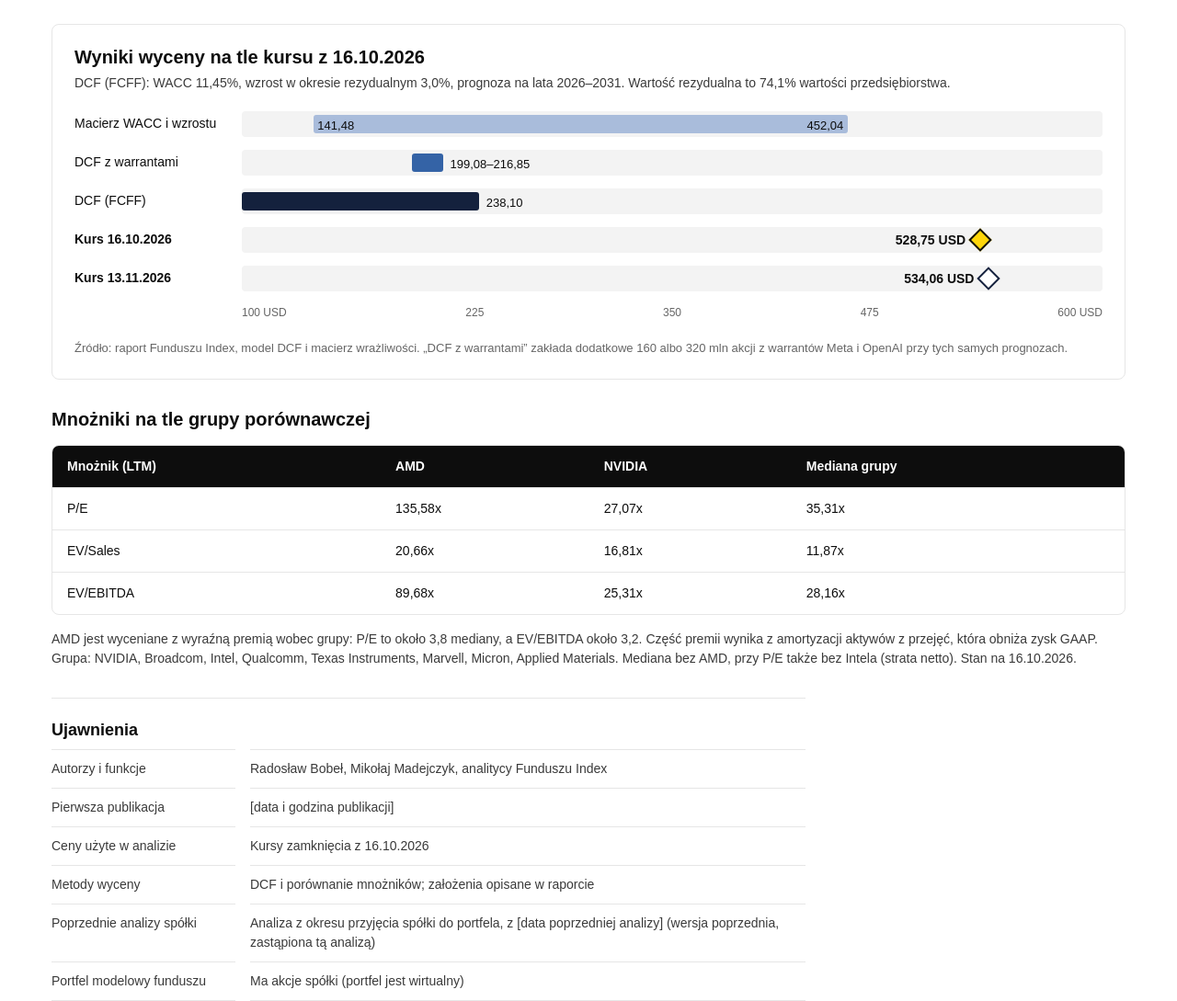
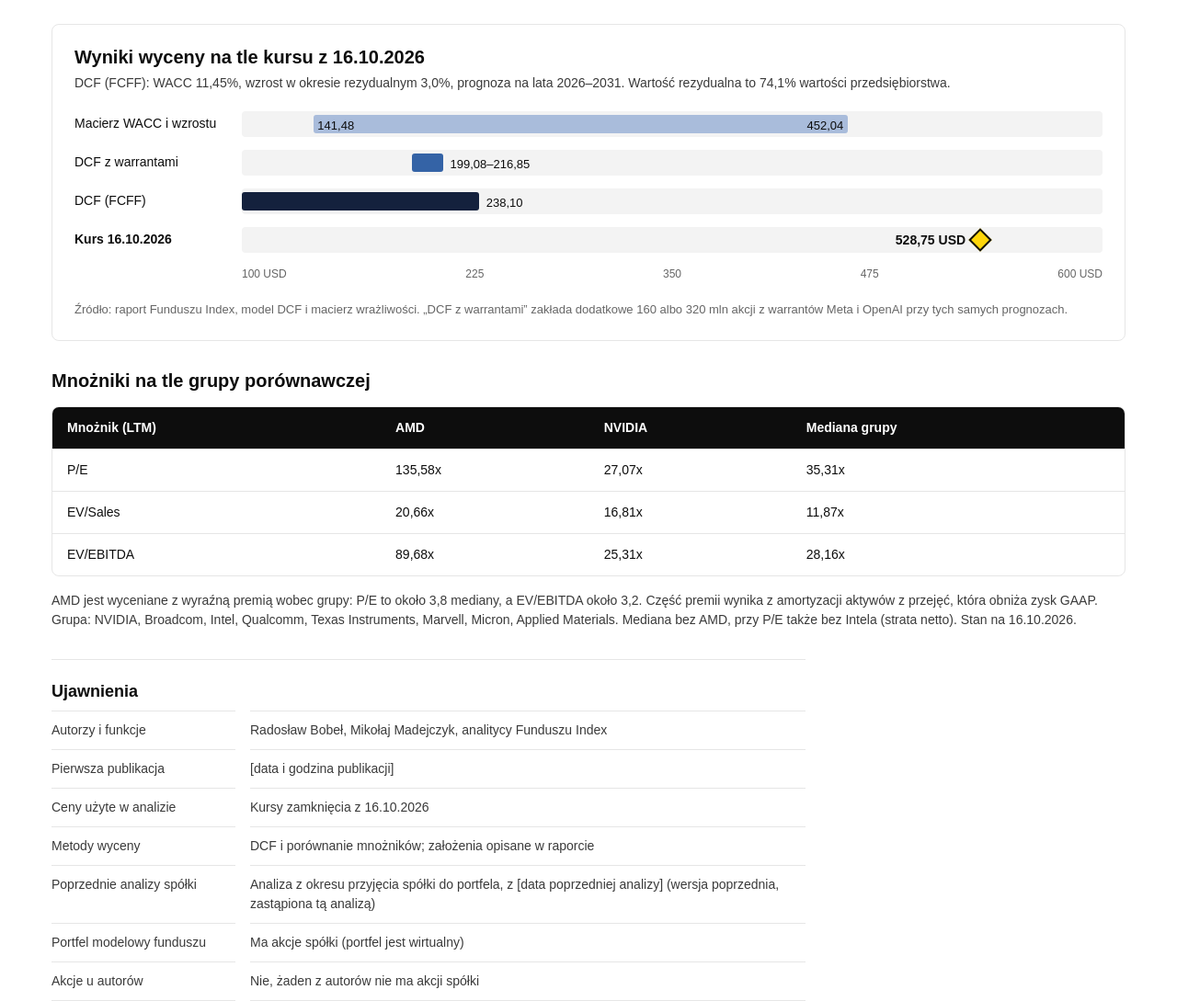
Before and after one commit to Fundusz-Index/fundusz-index-strona, a plain HTML site: page analizy/amd.html in a window 1280 px wide. Shown: the part 880-1969 px from the top of the page at 92% size. Drawn offline with Linux system fonts and the light colour scheme.

Commit message:
Analizy: wykres wyceny tylko z kursem z dnia raportu
Aktualny kurs zostaje w bloku pod opisem spółki.

Co-Authored-By: Claude Fable 5.2 <noreply@anthropic.com>
Claude-Session: https://claude.ai/code/session_01GJk3onLjiow6J3TLgBbiHk

```diff
--- a/analizy/amd.html
+++ b/analizy/amd.html
@@ -72,7 +72,7 @@
 <section class="card" aria-label="Wycena" style="padding:24px;gap:20px">
 <div style="display:flex;flex-direction:column;gap:6px"><h2 style="font-size:20px">Wyniki wyceny na tle kursu z 16.10.2026</h2>
 <p class="small" style="color:var(--ink-2)">DCF (FCFF): WACC 11,45%, wzrost w okresie rezydualnym 3,0%, prognoza na lata 2026–2031. Wartość rezydualna to 74,1% wartości przedsiębiorstwa.</p></div>
-<div class="ff" data-min="100" data-max="600" role="img" aria-label="Wyniki wyceny w USD na akcję: macierz WACC i wzrostu od 141,48 do 452,04, DCF z warrantami od 199,08 do 216,85, DCF 238,10, kurs 528,75">
+<div class="ff" role="img" aria-label="Wyniki wyceny w USD na akcję: macierz WACC i wzrostu od 141,48 do 452,04, DCF z warrantami od 199,08 do 216,85, DCF 238,10, kurs 528,75">
 <div class="ff-row"><span>Macierz WACC i wzrostu</span><div class="ff-track"><span style="left:8.3%;width:62.1%;top:4px;height:20px;background:var(--s4);border-radius:3px"></span><span class="tiny" style="left:8.8%;top:6px">141,48</span><span class="tiny" style="right:30.1%;top:6px">452,04</span></div></div>
 <div class="ff-row"><span>DCF z warrantami</span><div class="ff-track"><span style="left:19.8%;width:3.6%;top:4px;height:20px;background:var(--s2);border-radius:3px"></span><span class="tiny" style="left:24.2%;top:6px;white-space:nowrap">199,08–216,85</span></div></div>
 <div class="ff-row"><span>DCF (FCFF)</span><div class="ff-track"><span style="left:0;width:27.6%;top:4px;height:20px;background:var(--s1);border-radius:3px"></span><span class="tiny" style="left:28.4%;top:6px;white-space:nowrap">238,10</span></div></div>
--- a/assets/css/style.css
+++ b/assets/css/style.css
@@ -322,7 +322,6 @@ dl.kv-disclosure dd { text-align: left; font-weight: 400; }
 .quote-row { display: flex; flex-wrap: wrap; align-items: baseline; gap: 6px 12px; }
 .quote-price { font-size: 30px; line-height: 1.1; font-weight: 700; font-variant-numeric: tabular-nums; }
 .quote .chg { font-weight: 700; }
-.ff-now { width: 18px; height: 18px; top: 5px; background: var(--bg); border: 2px solid var(--s1); transform: rotate(45deg); }
 
 /* atrybut hidden ma pierwszeństwo przed display z klas (.panel, .section, .quote) */
 [hidden] { display: none !important; }
--- a/assets/js/wspolne.js
+++ b/assets/js/wspolne.js
@@ -154,7 +154,7 @@
     }).catch(function () {});
   }
 
-  /* Strona analizy: kurs z ostatniej sesji, zmiana od dnia wyceny i znacznik na wykresie. */
+  /* Strona analizy: kurs z ostatniej sesji i zmiana od dnia wyceny. */
   function analysisQuote(p) {
     var box = document.querySelector('[data-kurs]');
     if (!box) return;
@@ -173,22 +173,6 @@
         FI.lossClass(od) + '">' + FI.pct(od, 1) + '</b></span>') +
       (p.demo ? '<span class="tiny muted">Dane przykładowe</span>' : '');
     box.hidden = false;
-
-    var ff = document.querySelector('.ff[data-min]');
-    if (!ff) return;
-    var min = parseFloat(ff.getAttribute('data-min')), max = parseFloat(ff.getAttribute('data-max'));
-    var pos = Math.max(0, Math.min(100, (x.kurs_usd - min) / (max - min) * 100));
-    var row = document.createElement('div');
-    row.className = 'ff-row';
-    var etykieta = FI.num(x.kurs_usd) + ' USD';
-    var opis = pos > 72
-      ? 'right:calc(' + (100 - pos).toFixed(1) + '% + 16px)'
-      : 'left:calc(' + pos.toFixed(1) + '% + 16px)';
-    row.innerHTML = '<b>Kurs ' + esc(data) + '</b><div class="ff-track"><span class="ff-now" style="left:calc(' + pos.toFixed(1) +
-      '% - 9px)"></span><span class="small" style="' + opis + ';top:4px;font-weight:700;white-space:nowrap">' + etykieta + '</span></div>';
-    var rows = ff.querySelectorAll('.ff-row');
-    ff.insertBefore(row, rows[rows.length - 1]);
-    ff.setAttribute('aria-label', ff.getAttribute('aria-label') + ', kurs z ' + data + ' ' + FI.num(x.kurs_usd));
   }
 
   FI.portfolio = FI.json('portfolio.json');
```
Also changed, not shown: analizy/cvx.html (+1 -1 lines), analizy/eme.html (+1 -1 lines), analizy/googl.html (+1 -1 lines), analizy/wmb.html (+1 -1 lines), 1 other file.
